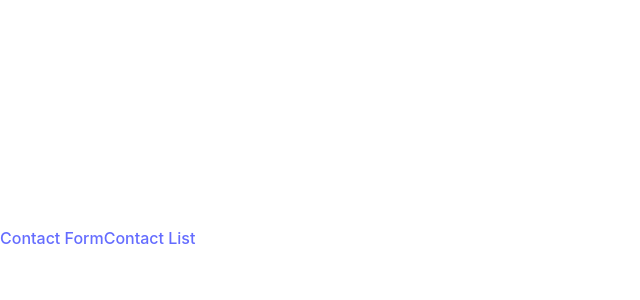
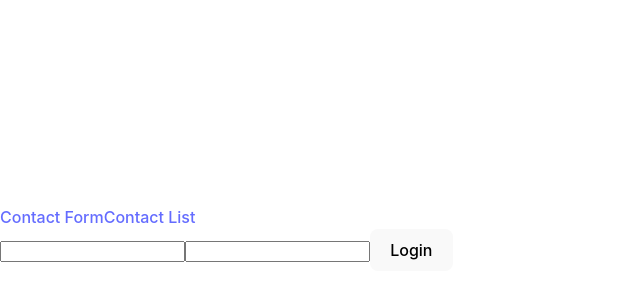
Before and after one commit to mitchalejo94/arenasInc, a React (Vite) app in the folder client/: page /adminUsers/login in a window 1280 px wide. Shown: the part 162-462 px from the top of the page, without its empty margins (0-640 px from the left). Built offline with nearby package versions, Linux system fonts and the light colour scheme.

Commit message:
Feat: Added front end client

```diff
--- a/client/src/App.jsx
+++ b/client/src/App.jsx
@@ -1,6 +1,7 @@
 import { BrowserRouter as Router, Route, Routes, Link } from "react-router-dom";
 import Contact from "./components/Contact";
 import ContactForm from "./components/ContactForm";
+import Login from "./components/Login";
 function App() {
   return (
     <>
@@ -10,6 +11,7 @@ function App() {
         <Routes>
           <Route path="/contactList" element={<Contact />}></Route>
           <Route path="/contactForm" element={<ContactForm />}></Route>
+          <Route path="/adminUsers/login" element={<Login />}></Route>
         </Routes>
       </Router>
     </>
--- /dev/null
+++ b/client/src/components/Login.jsx
@@ -0,0 +1,35 @@
+import React, { useState } from "react";
+import axios from "axios";
+import { useNavigate } from "react-router-dom";
+
+function Login() {
+  const [username, setUsername] = useState("");
+  const [password, setPassword] = useState("");
+  const login = () => {
+    const data = { username: username, password: password };
+    axios
+      .post("http://localhost:3003/adminUsers/login", data)
+      .then((response) => {
+        console.log(response.data);
+      });
+  };
+  return (
+    <div>
+      <input
+        type="text"
+        onChange={(event) => {
+          setUsername(event.target.value);
+        }}
+      />
+      <input
+        type="password"
+        onChange={(event) => {
+          setPassword(event.target.value);
+        }}
+      />
+      <button onClick={login}>Login</button>
+    </div>
+  );
+}
+
+export default Login;
```
